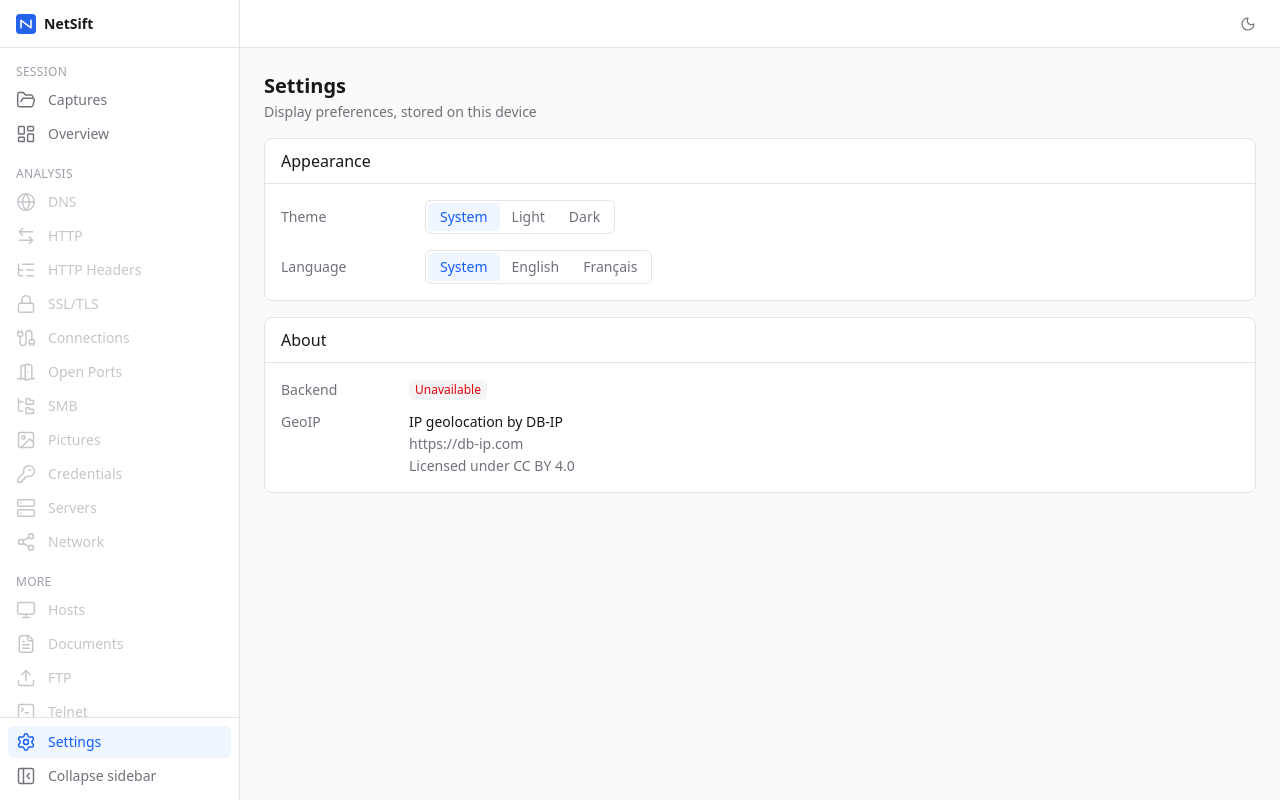
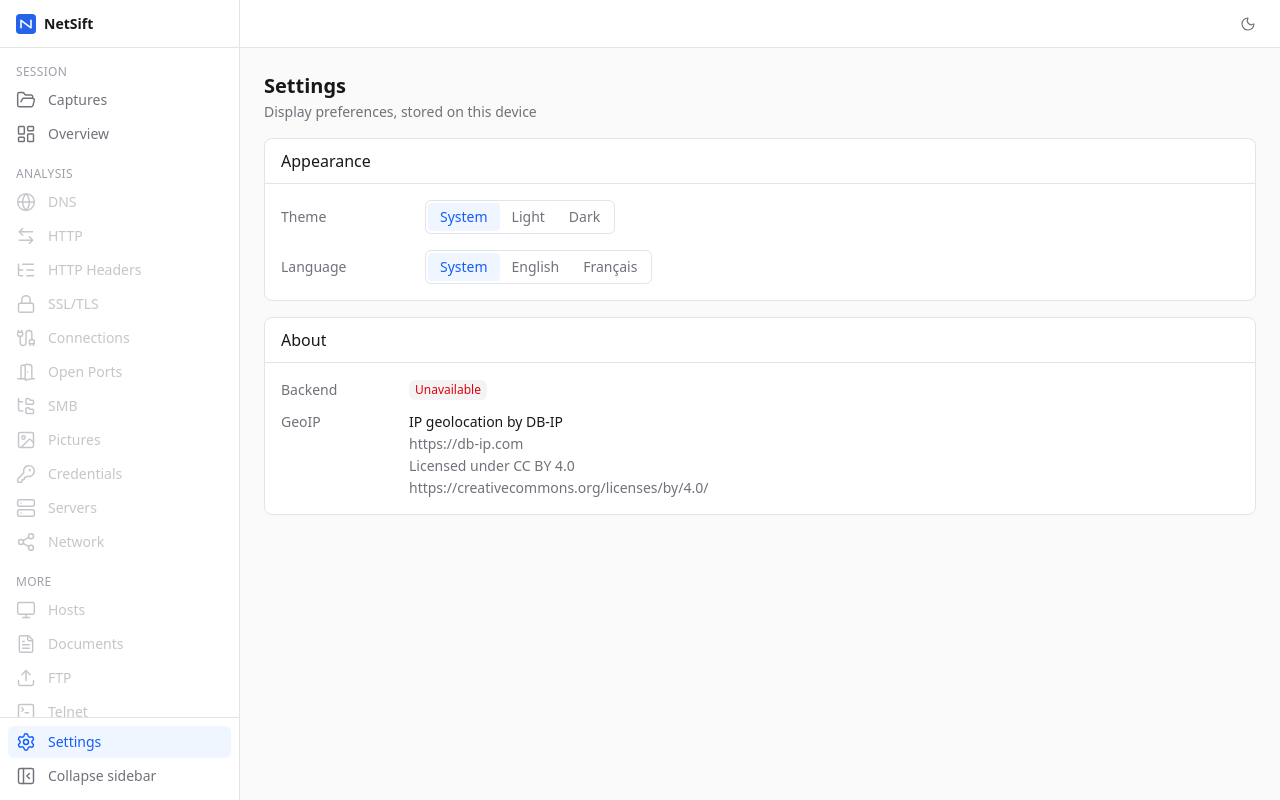
Before and after one commit to TiotBenjy/pcap-analyzer, a React (Vite) app in the folder ui/: page /#/settings in a window 1280 px wide. Built offline with nearby package versions, Linux system fonts and the light colour scheme; no server answers.

Commit message:
fix(ui): show the CC BY 4.0 license URI in the DB-IP attribution
Co-Authored-By: Claude Opus 5.5 <noreply@anthropic.com>

```diff
--- a/ui/src/i18n/en.ts
+++ b/ui/src/i18n/en.ts
@@ -89,6 +89,7 @@ export const en = {
         attribution: 'IP geolocation by DB-IP',
         source: 'https://db-ip.com',
         license: 'Licensed under CC BY 4.0',
+        licenseUrl: 'https://creativecommons.org/licenses/by/4.0/',
       },
     },
     notFound: {
--- a/ui/src/i18n/fr.ts
+++ b/ui/src/i18n/fr.ts
@@ -90,6 +90,7 @@ export const fr: Dictionary = {
         attribution: 'Géolocalisation IP par DB-IP',
         source: 'https://db-ip.com',
         license: 'Sous licence CC BY 4.0',
+        licenseUrl: 'https://creativecommons.org/licenses/by/4.0/',
       },
     },
     notFound: {
--- a/ui/src/views/settings/SettingsView.tsx
+++ b/ui/src/views/settings/SettingsView.tsx
@@ -80,6 +80,7 @@ function AboutCard() {
           <span className="break-words">{t('views.settings.geoip.attribution')}</span>
           <span className="break-all text-muted">{t('views.settings.geoip.source')}</span>
           <span className="break-words text-muted">{t('views.settings.geoip.license')}</span>
+          <span className="break-all text-muted">{t('views.settings.geoip.licenseUrl')}</span>
         </dd>
       </dl>
     </Card>
```
Also changed, not shown: 1 other file (tests, documents, lock files or other folders).
